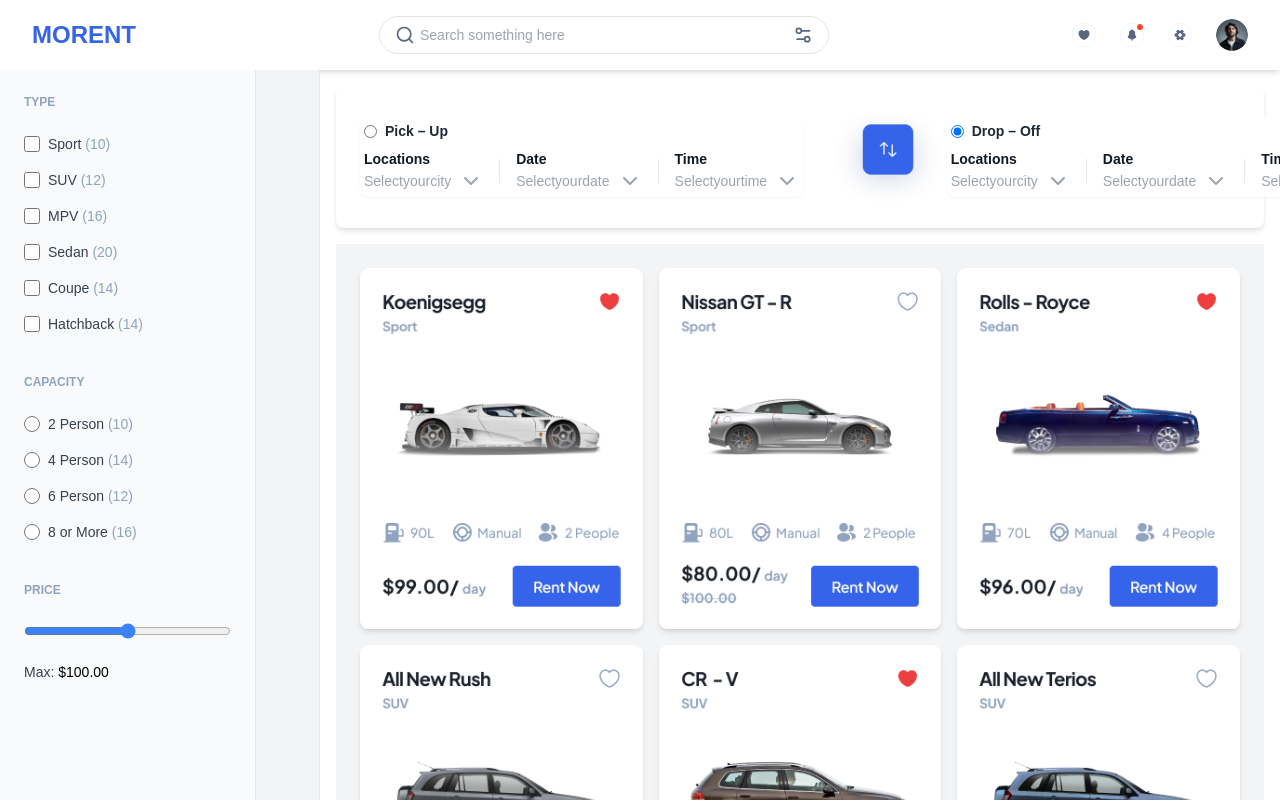
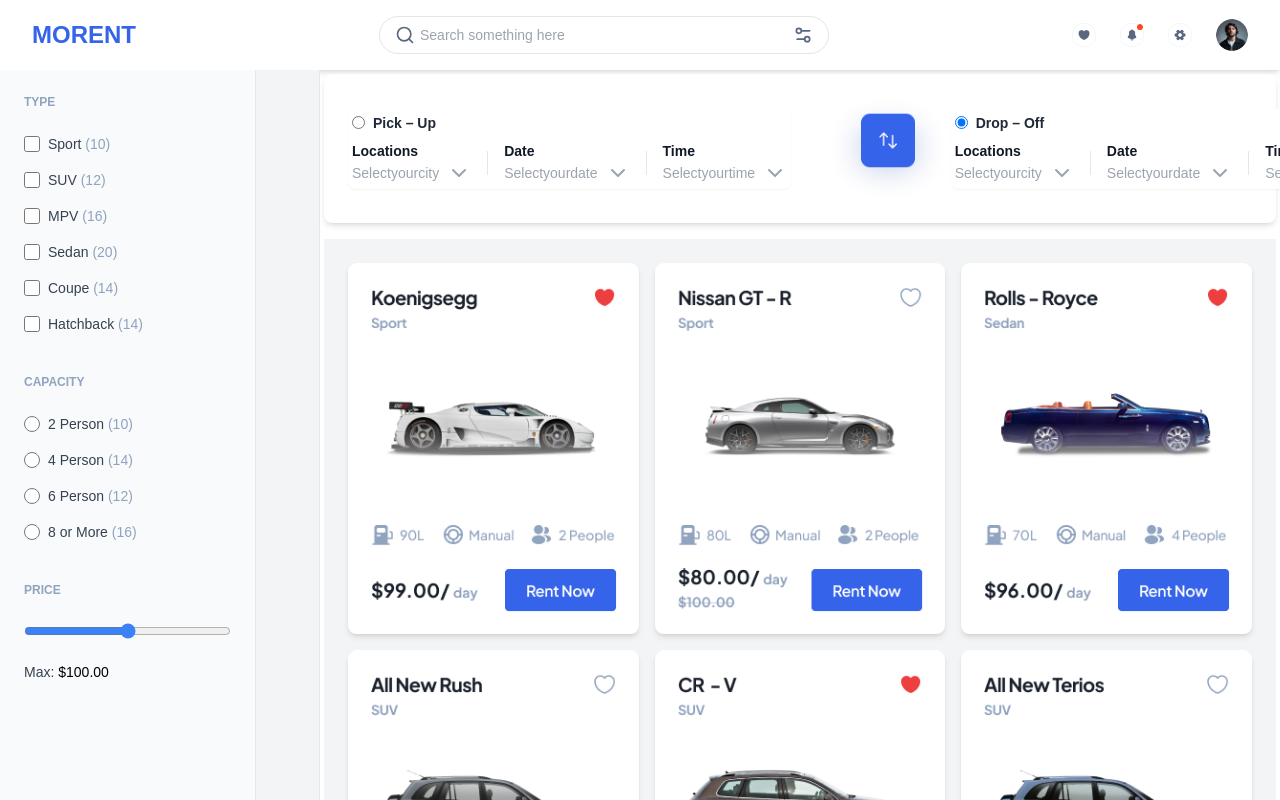
Before and after one commit to AlishhShahid/UIUX_Hackathon, a Next.js app: page /category in a window 1280 px wide. Shown: the top 800 px of the page. Built offline with nearby package versions, Linux system fonts and the light colour scheme.

Commit message:
Update page.tsx

```diff
--- a/app/category/page.tsx
+++ b/app/category/page.tsx
@@ -1,14 +1,3 @@
-
-
-
-
-
-
-
-
-
-
-
 import SideBar from "../components/SideBar";
 import Third02 from "../components/Third02";
 import Cars from "../components/Cars";
@@ -16,19 +5,13 @@
 function Category() {
   return (
     <div className="flex flex-col md:flex-row min-h-screen">
-      {/* Sidebar */}
       <div className="w-full md:w-1/4 bg-gray-100 border-r border-gray-200">
         <SideBar />
       </div>
-
-      {/* Main Content */}
-      <div className="w-full md:w-3/4 p-4">
-        {/* Top Search Bar */}
+      <div className="md:w-3/4 p-1">
         <div className="mb-4">
           <Third02 />
         </div>
-
-        {/* Cars Section */}
         <div className="">
           <Cars />
         </div>
@@ -38,26 +21,3 @@
 }
 
 export default Category;
-
-
-
-
-
-// import SideBar from "../components/SideBar"
-// import Third from "../components/Third"
-// import Cars from "../components/Cars"
-
-
-
-// function Category(){
-//     return(
-//       <>
-//       <SideBar/>
-//       <Third/>
-//       <Cars/>
-
-//       </>
-//     )
-// }
-
-// export default Category
```
